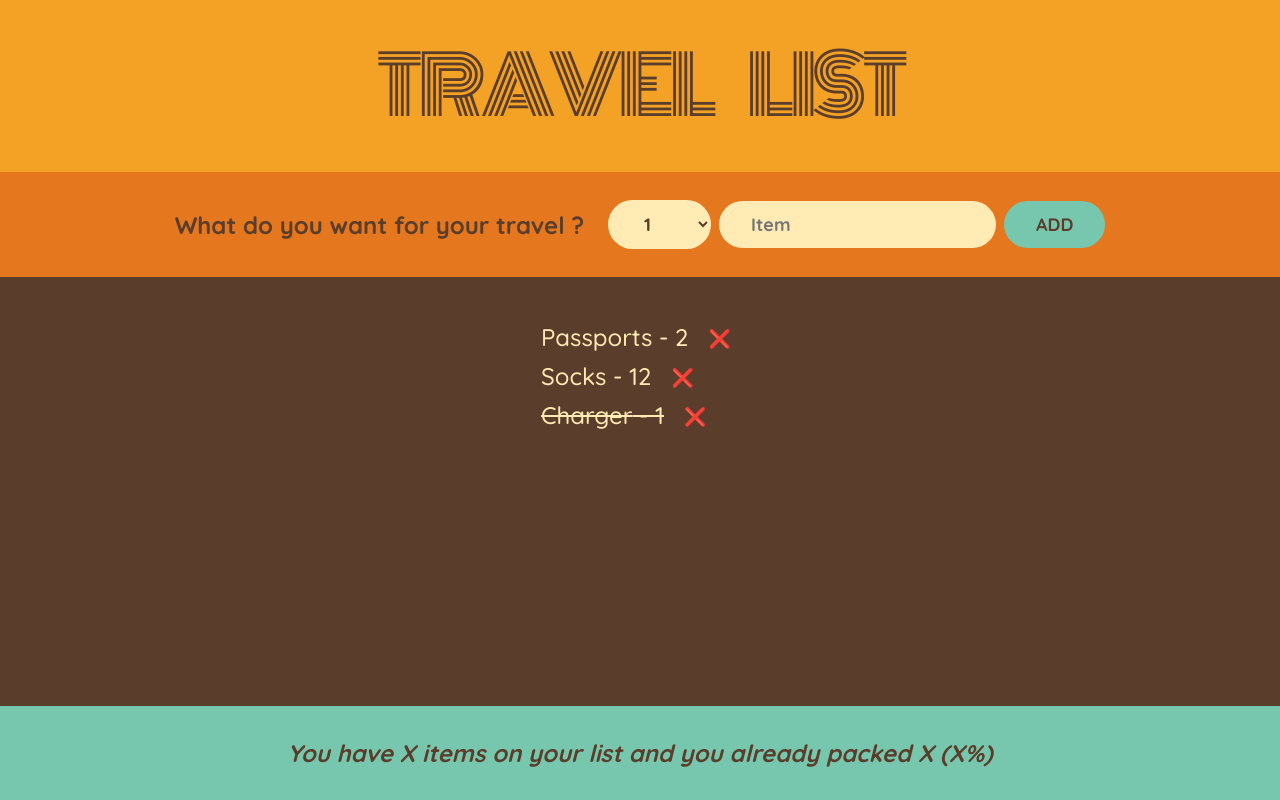
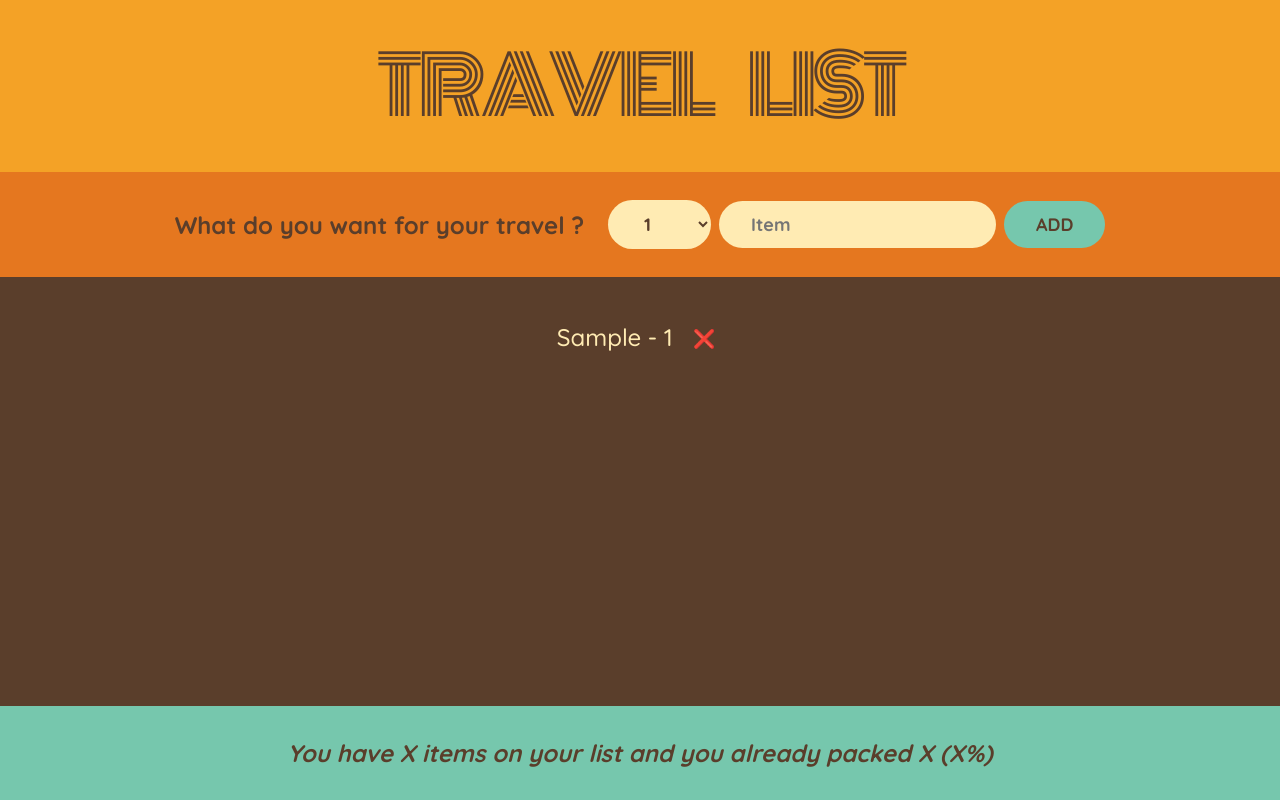
Before and after one commit to peaceGloriole/Udemy, a React (Vite) app in the folder travel-list/: page / in a window 1280 px wide. Both pictures are taken after typing "Sample" into the empty fields and a click on the button "ADD". Built offline with nearby package versions, Linux system fonts and the light colour scheme.

Commit message:
del: Child-to-Parent flow

```diff
--- a/travel-list/src/App.jsx
+++ b/travel-list/src/App.jsx
@@ -1,17 +1,27 @@
 import { useState } from "react";
 
-const initialItems = [
-  { id: 1, description: "Passports", quantity: 2, packed: false },
-  { id: 2, description: "Socks", quantity: 12, packed: false },
-  { id: 3, description: "Charger", quantity: 1, packed: true },
-];
+// const initialItems = [
+//   { id: 1, description: "Passports", quantity: 2, packed: false },
+//   { id: 2, description: "Socks", quantity: 12, packed: false },
+//   { id: 3, description: "Charger", quantity: 1, packed: true },
+// ];
 
 function App() {
+  const [items, setItems] = useState([]);
+
+  const handleAddItem = (item) => {
+    setItems((prevItems) => [...prevItems, item]);
+  };
+
+  const handleDeleteItem = (id) => {
+    setItems((prevItems) => prevItems.filter((item) => item.id !== id));
+  };
+
   return (
     <div className="app">
       <Logo />
-      <Form />
-      <PackingList />
+      <Form onAddItem={handleAddItem} />
+      <PackingList items={items} onDeleteItem={handleDeleteItem} />
       <Stats />
     </div>
   );
@@ -21,7 +31,7 @@ function Logo() {
   return <h1>Travel List</h1>;
 }
 
-function Form() {
+function Form({ onAddItem }) {
   const [description, setDescription] = useState(``);
   const [quantity, setQuantity] = useState(1);
 
@@ -38,6 +48,8 @@ function Form() {
       quantity,
       packed: false,
     };
+
+    onAddItem(newItem);
 
     setDescription(``);
     setQuantity(1);
@@ -67,25 +79,25 @@ function Form() {
   );
 }
 
-function PackingList() {
+function PackingList({ items, onDeleteItem }) {
   return (
     <div className="list">
       <ol>
-        {initialItems.map((el) => (
-          <Item item={el} key={el.id} />
+        {items.map((el) => (
+          <Item item={el} deleteItem={onDeleteItem} key={el.id} />
         ))}
       </ol>
     </div>
   );
 }
 
-function Item({ item }) {
+function Item({ item, deleteItem }) {
   return (
     <li>
       <span style={item.packed ? { textDecoration: `line-through` } : {}}>
         {item.description} - {item.quantity}
       </span>
-      <button>❌</button>
+      <button onClick={() => deleteItem(item.id)}>❌</button>
     </li>
   );
 }
```
